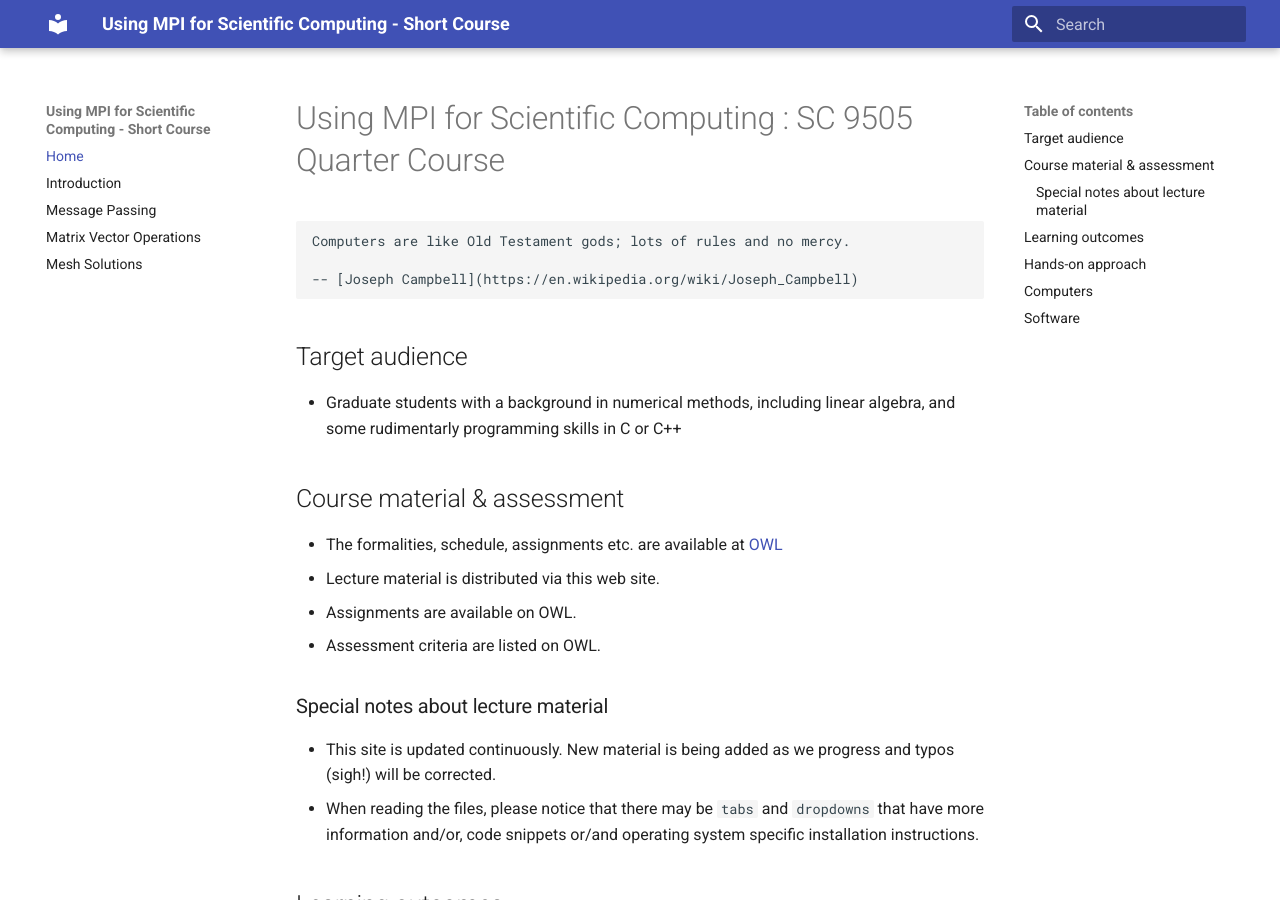
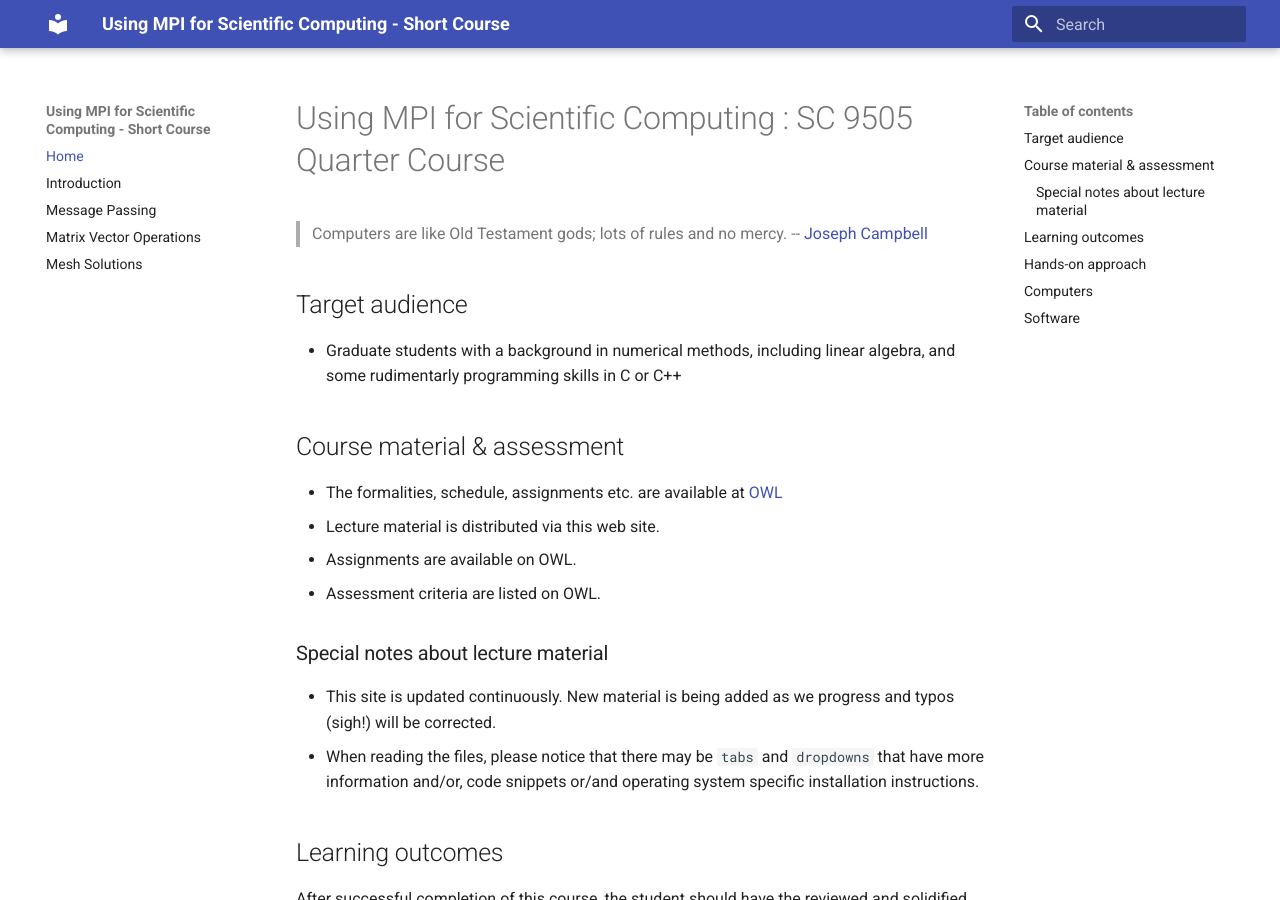
Before and after one commit to CDenniston/MPI_Short_Course, an MkDocs documentation site: the page built from docs/index.md, in a window 1280 px wide and 900 px high. Built offline with MkDocs 1.6.1 and Material for MkDocs 9.7.7, drawn with Linux system fonts in a browser that asks for light colours.

Commit message:
update markdown syntax in Intro

````diff
--- a/docs/index.md
+++ b/docs/index.md
@@ -1,10 +1,7 @@
 # Using MPI for Scientific Computing : SC 9505 Quarter Course
 
-```{epigraph}
-Computers are like Old Testament gods; lots of rules and no mercy.
-
--- [Joseph Campbell](https://en.wikipedia.org/wiki/Joseph_Campbell)
-```
+> Computers are like Old Testament gods; lots of rules and no mercy.
+> -- [Joseph Campbell](https://en.wikipedia.org/wiki/Joseph_Campbell)
 
 ## Target audience
 
@@ -44,10 +41,8 @@ This is a hands-on course and requires programming. This means that you *must* h
 - The examples and tasks have been tested on Linux and Windows.
 - Due to no access to Apple-based systems, none of the examples have been tested on them.
 
-```{important}
-Some tasks can be CPU (or even GPU) intensive. To avoid overheating, thermal shutdown or, in the worst case, damage to your computer, always ensure that the ventilation openings are not covered. This is of utmost importance and the responsibility is solely yours.
 
-```
+> Some tasks can be CPU (or even GPU) intensive. To avoid overheating, thermal shutdown or, in the worst case, damage to your computer, always ensure that the ventilation openings are not covered. This is of utmost importance and the responsibility is solely yours.
 
 
 ## Software
````
Also changed, not shown: docs/Ch1-Intro/Ch1-Intro_1.md (+1 -0 lines).
